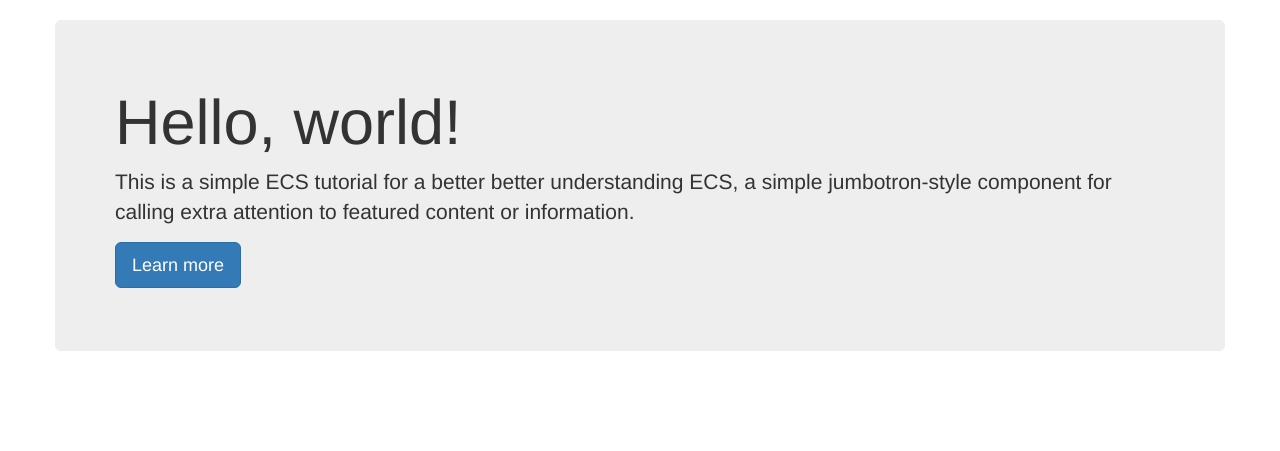
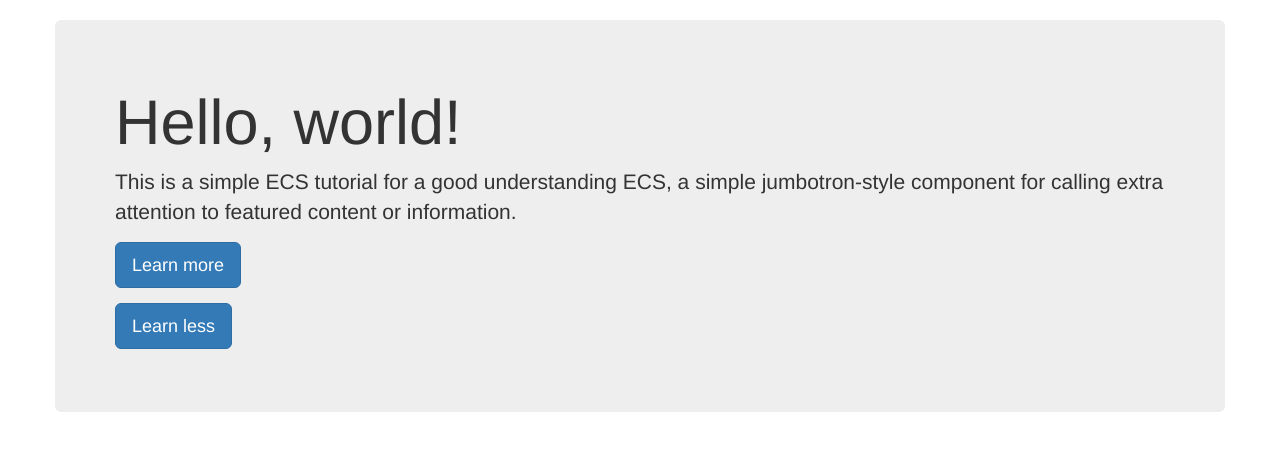
Before and after one commit to kalilou/flask_app, a Flask app: page / in a window 1280 px wide. Shown: the part 52-503 px from the top of the page. Run offline with Flask 2, Linux system fonts and the light colour scheme; some libraries are stand-ins or nearby versions.

Commit message:
nice one

```diff
--- a/templates/index.html
+++ b/templates/index.html
@@ -50,8 +50,9 @@
 
     <div class="jumbotron">
   <h1>Hello, world!</h1>
-  <p>This is a simple ECS tutorial for a better better understanding ECS, a simple jumbotron-style component for calling extra attention to featured content or information.</p>
+  <p>This is a simple ECS tutorial for a good understanding ECS, a simple jumbotron-style component for calling extra attention to featured content or information.</p>
   <p><a class="btn btn-primary btn-lg" href="#" role="button">Learn more</a></p>
+  <p><a class="btn btn-primary btn-lg" href="#" role="button">Learn less</a></p>
 </div>
   </div>
 </div>
```
